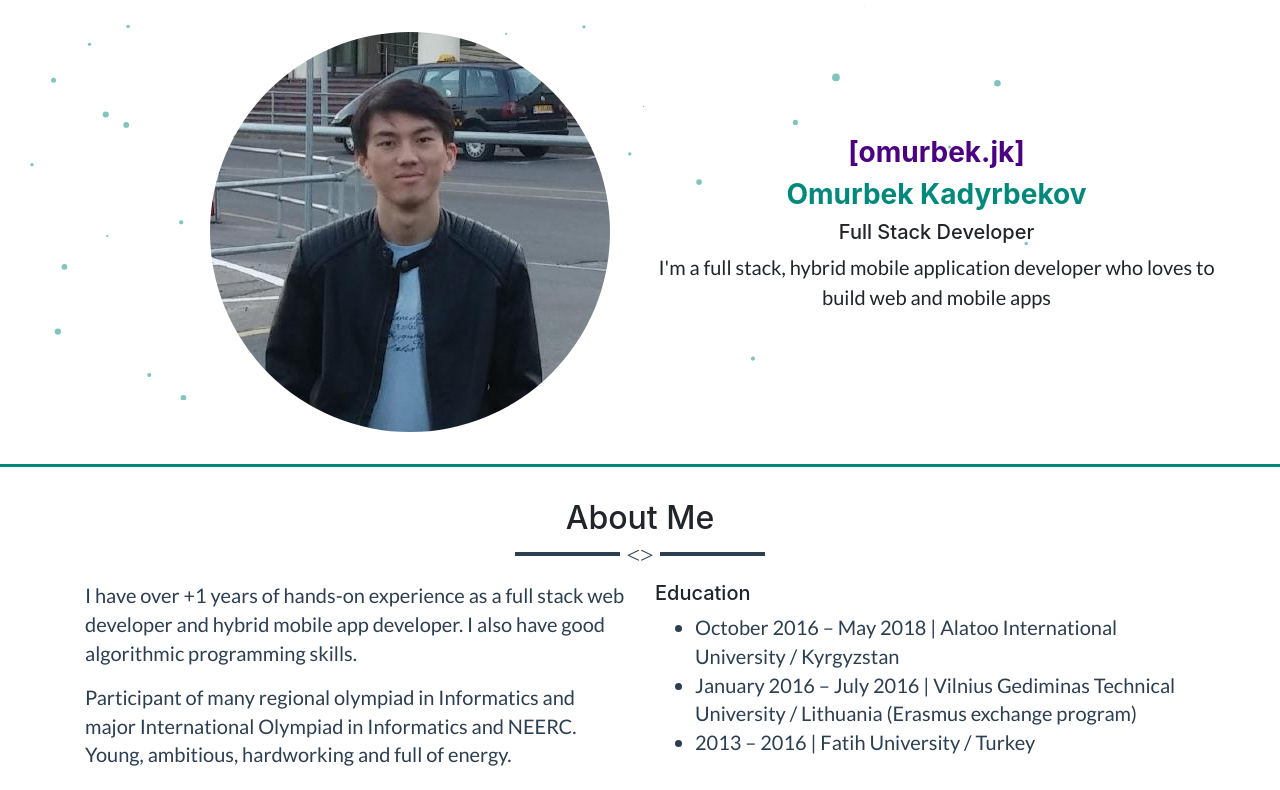
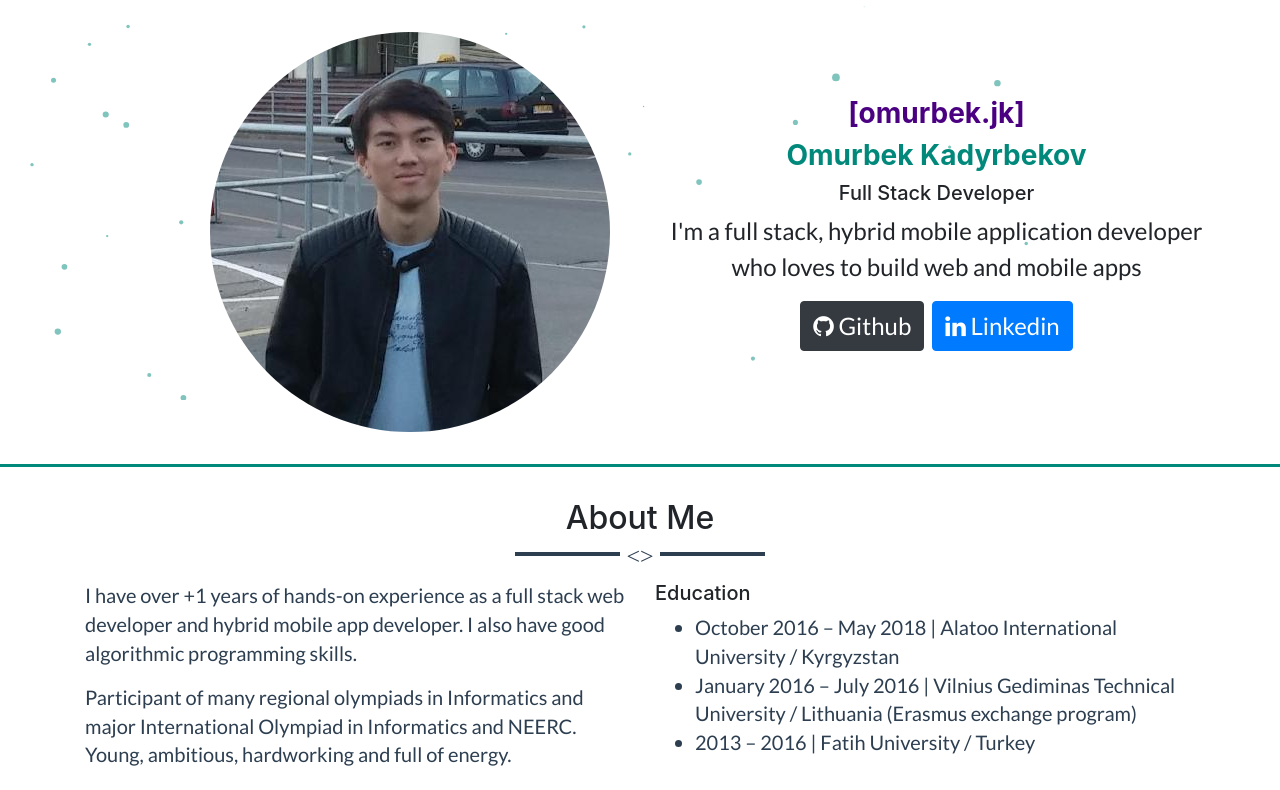
Before and after one commit to omurbekjk/omurbekjk.github.io, an Angular app: page /resume in a window 1280 px wide. Shown: the top 790 px of the page. Built offline with nearby package versions, Linux system fonts and the light colour scheme; some icons are missing.

Commit message:
added social links

```diff
--- a/angular.json
+++ b/angular.json
@@ -28,6 +28,7 @@
               "src/manifest.json"
             ],
             "styles": [
+              "node_modules/font-awesome/css/font-awesome.css",
               "src/styles.scss"
             ],
             "scripts": []
--- a/package.json
+++ b/package.json
@@ -21,10 +21,11 @@
     "@angular/platform-browser-dynamic": "^6.0.3",
     "@angular/pwa": "^0.6.8",
     "@angular/router": "^6.0.3",
+    "@angular/service-worker": "^6.0.3",
     "core-js": "^2.5.4",
+    "font-awesome": "^4.7.0",
     "rxjs": "^6.0.0",
-    "zone.js": "^0.8.26",
-    "@angular/service-worker": "^6.0.3"
+    "zone.js": "^0.8.26"
   },
   "devDependencies": {
     "@angular-devkit/build-angular": "~0.6.8",
--- a/src/app/resume/about/about.component.html
+++ b/src/app/resume/about/about.component.html
@@ -12,7 +12,7 @@
         also have good algorithmic programming skills.
       </p>
       <p>
-        Participant of many regional olympiad in Informatics and major International Olympiad in Informatics and NEERC.
+        Participant of many regional olympiads in Informatics and major International Olympiad in Informatics and NEERC.
         Young, ambitious, hardworking and full of energy.
       </p>
       <p>
--- a/src/app/resume/skills/skills.component.css
+++ b/src/app/resume/skills/skills.component.css
@@ -2,7 +2,6 @@
   background-color: whitesmoke;
   padding-top: 2rem;
   padding-bottom: 3rem;
-  /*border-bottom: 2px solid sandybrown;*/
 }
 
 .skills > h3 {
--- a/src/app/resume/whoami/whoami.component.html
+++ b/src/app/resume/whoami/whoami.component.html
@@ -10,6 +10,10 @@
       <h3 id="username">Omurbek Kadyrbekov</h3>
       <h5>Full Stack Developer</h5>
       <p>I'm a full stack, hybrid mobile application developer who loves to build web and mobile apps</p>
+      <p>
+        <a href="https://github.com/omurbekjk" target="_blank" class="btn btn-dark"><i class="fa fa-github"></i> Github</a>
+        <a href="https://www.linkedin.com/in/omurbek-kadyrbekov" target="_blank" class="btn btn-primary"><i class="fa fa-linkedin"></i> Linkedin</a>
+      </p>
     </div>
   </div>
   <div id="particles-js">
--- a/src/app/resume/whoami/whoami.component.scss
+++ b/src/app/resume/whoami/whoami.component.scss
@@ -31,7 +31,10 @@
   border-bottom: 3px solid #00897B;
 }
 
-p {
-  font-size: 20px;
+p, button, a {
+  font-size: 1.5rem;
   font-family: "Lato", "Helvetica Neue", Helvetica, Arial, sans-serif;
 }
+a:first-child{
+ margin-right: 0.5rem;
+}
```
Also changed, not shown: src/index.html (+0 -15 lines), 1 other file (tests, documents, lock files or other folders).
